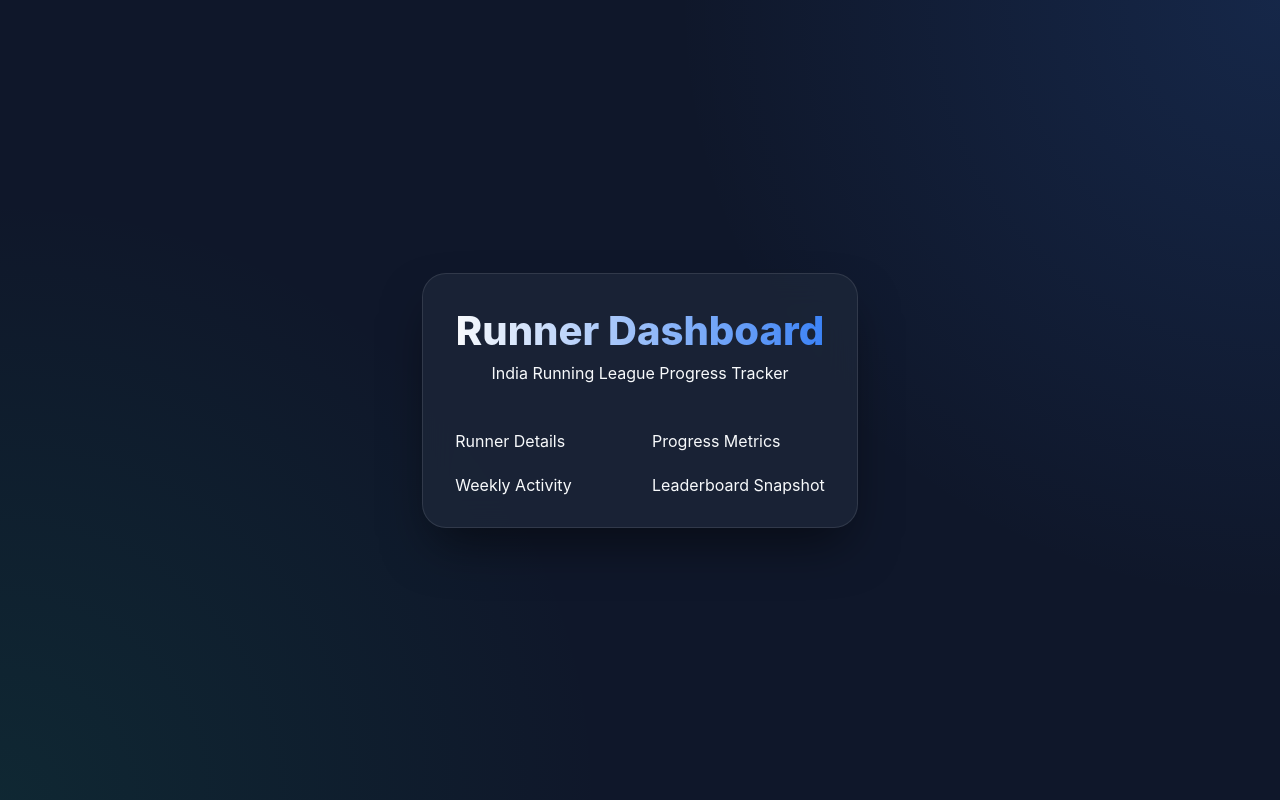
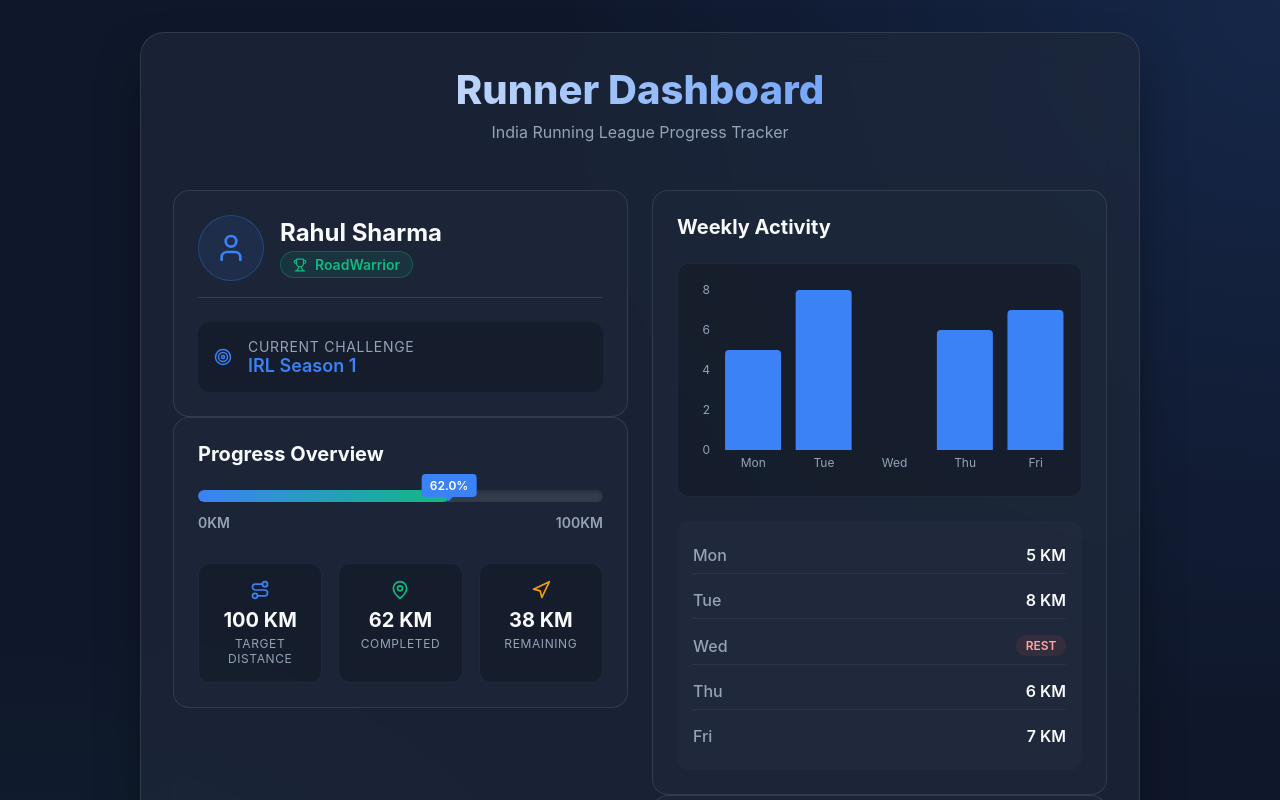
Before and after one commit to CodyBrat/runner, a React (Vite) app: page / in a window 1280 px wide. Shown: the top 800 px of the page. Built offline with nearby package versions, Linux system fonts and the light colour scheme.

Commit message:
feat: Integrate all UI components into main dashboard layout

```diff
--- a/src/App.jsx
+++ b/src/App.jsx
@@ -1,4 +1,9 @@
 import React from 'react';
+import { runnerData } from './mockData';
+import RunnerDetails from './components/RunnerDetails';
+import ProgressMetrics from './components/ProgressMetrics';
+import WeeklyActivity from './components/WeeklyActivity';
+import LeaderboardSnapshot from './components/LeaderboardSnapshot';
 import './App.css';
 
 function App() {
@@ -6,14 +11,18 @@ function App() {
     <div className="app-container">
       <header className="dashboard-header">
         <h1 className="dashboard-title">Runner Dashboard</h1>
-        <p>India Running League Progress Tracker</p>
+        <p style={{ color: "var(--text-muted)" }}>India Running League Progress Tracker</p>
       </header>
 
       <div className="dashboard-grid">
-        <div className="component-placeholder">Runner Details</div>
-        <div className="component-placeholder">Progress Metrics</div>
-        <div className="component-placeholder">Weekly Activity</div>
-        <div className="component-placeholder">Leaderboard Snapshot</div>
+        <div className="left-panel">
+          <RunnerDetails data={runnerData} />
+          <ProgressMetrics data={runnerData} />
+        </div>
+        <div className="right-panel">
+          <WeeklyActivity runs={runnerData.weekly_runs} />
+          <LeaderboardSnapshot data={runnerData} />
+        </div>
       </div>
     </div>
   );
```
